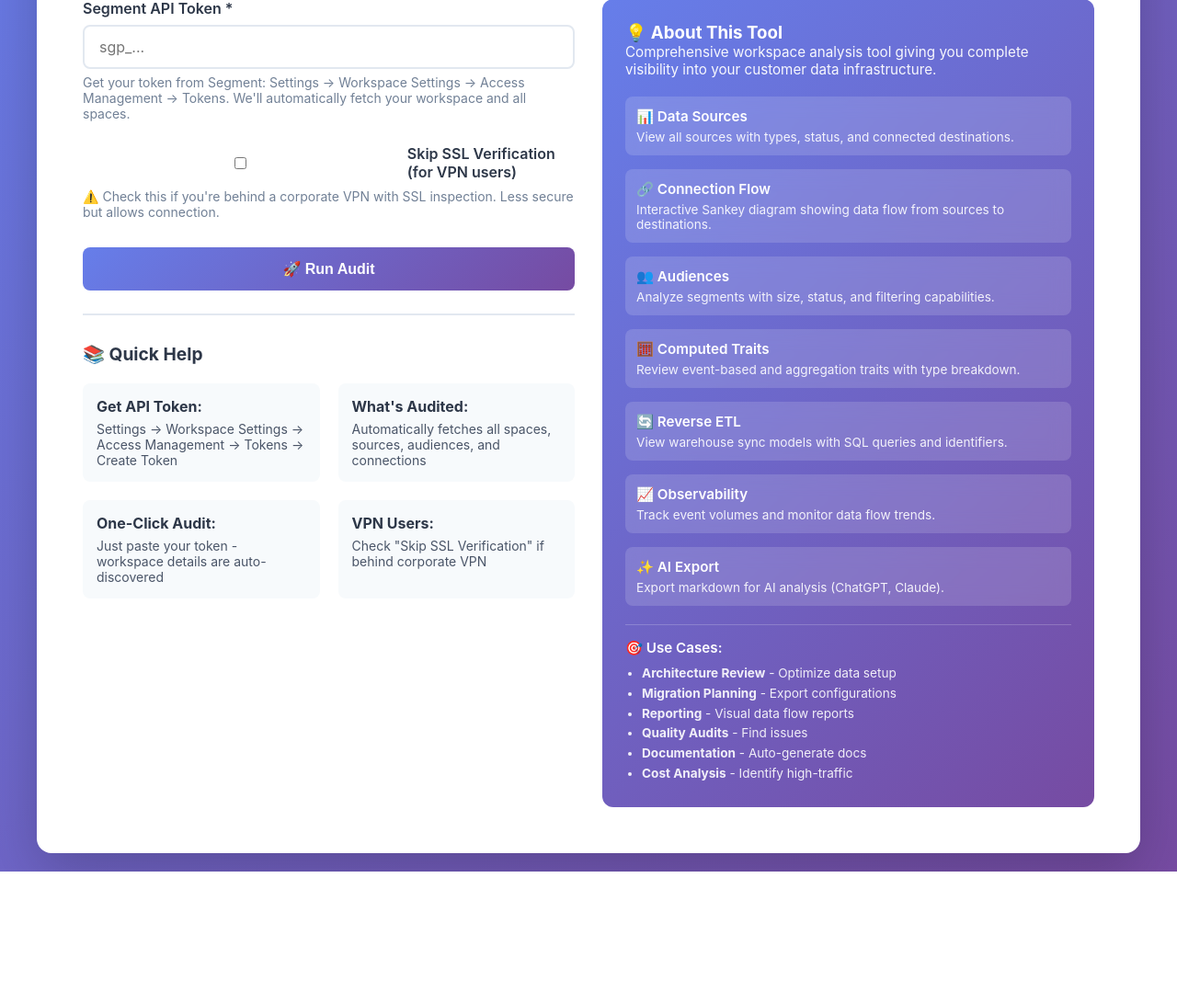
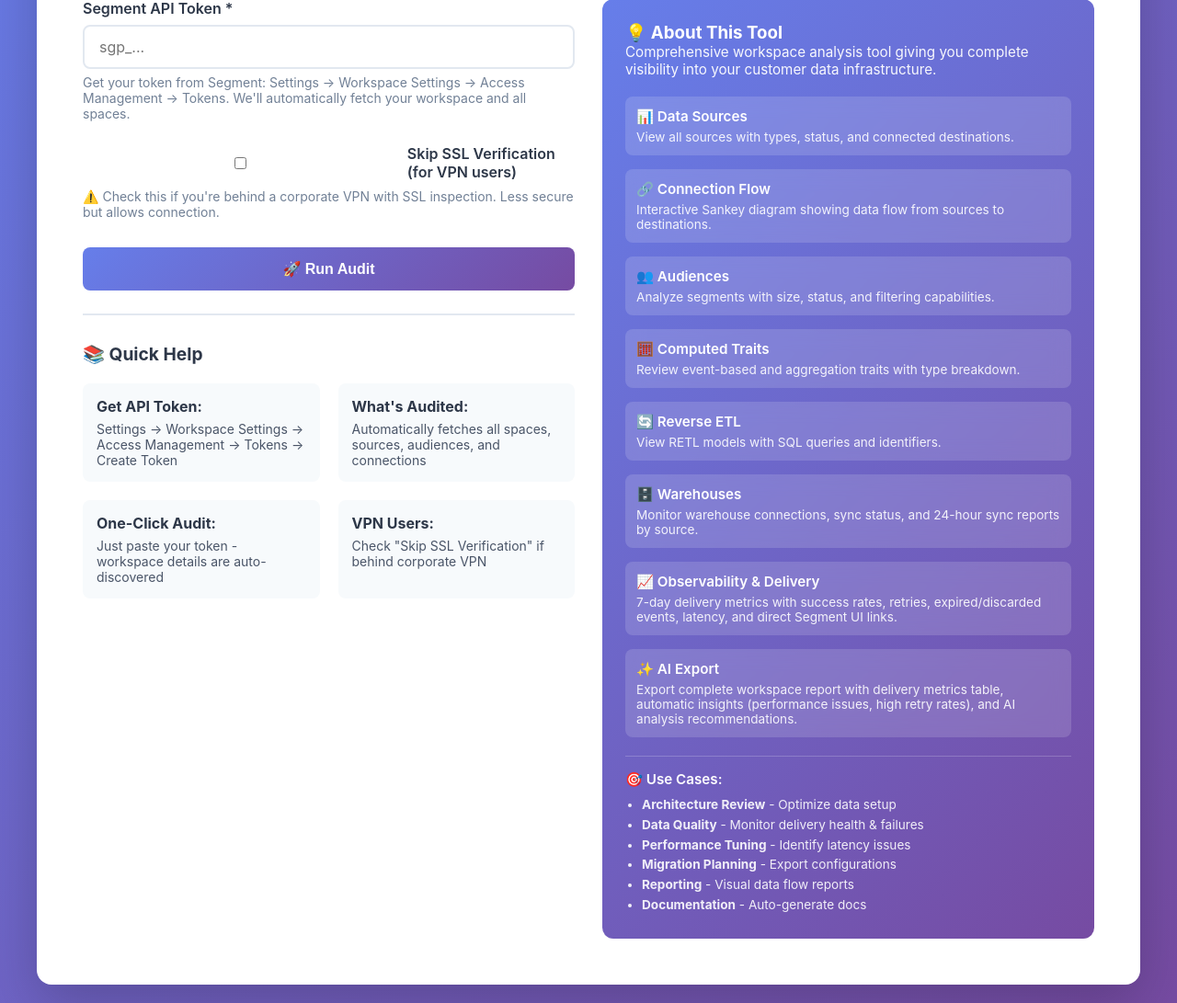
Before and after one commit to jpang007/segment-audit, a Flask app: page / in a window 1280 px wide. Shown: the part 295-1386 px from the top of the page at 92% size. Before the commit the page ends 1243 px from the top, so only its background shows below. Run offline with Flask 3, Linux system fonts and the light colour scheme; some libraries are stand-ins or nearby versions.

Commit message:
updating home page

```diff
--- a/templates/index.html
+++ b/templates/index.html
@@ -116,17 +116,22 @@
 
                             <div style="background: rgba(255,255,255,0.15); padding: 12px; border-radius: 8px; backdrop-filter: blur(10px);">
                                 <div style="font-weight: 600; margin-bottom: 5px; font-size: 0.95rem;">🔄 Reverse ETL</div>
-                                <p style="font-size: 0.85rem; margin: 0; opacity: 0.9;">View warehouse sync models with SQL queries and identifiers.</p>
+                                <p style="font-size: 0.85rem; margin: 0; opacity: 0.9;">View RETL models with SQL queries and identifiers.</p>
                             </div>
 
                             <div style="background: rgba(255,255,255,0.15); padding: 12px; border-radius: 8px; backdrop-filter: blur(10px);">
-                                <div style="font-weight: 600; margin-bottom: 5px; font-size: 0.95rem;">📈 Observability</div>
-                                <p style="font-size: 0.85rem; margin: 0; opacity: 0.9;">Track event volumes and monitor data flow trends.</p>
+                                <div style="font-weight: 600; margin-bottom: 5px; font-size: 0.95rem;">🗄️ Warehouses</div>
+                                <p style="font-size: 0.85rem; margin: 0; opacity: 0.9;">Monitor warehouse connections, sync status, and 24-hour sync reports by source.</p>
+                            </div>
+
+                            <div style="background: rgba(255,255,255,0.15); padding: 12px; border-radius: 8px; backdrop-filter: blur(10px);">
+                                <div style="font-weight: 600; margin-bottom: 5px; font-size: 0.95rem;">📈 Observability & Delivery</div>
+                                <p style="font-size: 0.85rem; margin: 0; opacity: 0.9;">7-day delivery metrics with success rates, retries, expired/discarded events, latency, and direct Segment UI links.</p>
                             </div>
 
                             <div style="background: rgba(255,255,255,0.15); padding: 12px; border-radius: 8px; backdrop-filter: blur(10px);">
                                 <div style="font-weight: 600; margin-bottom: 5px; font-size: 0.95rem;">✨ AI Export</div>
-                                <p style="font-size: 0.85rem; margin: 0; opacity: 0.9;">Export markdown for AI analysis (ChatGPT, Claude).</p>
+                                <p style="font-size: 0.85rem; margin: 0; opacity: 0.9;">Export complete workspace report with delivery metrics table, automatic insights (performance issues, high retry rates), and AI analysis recommendations.</p>
                             </div>
                         </div>
 
@@ -134,11 +139,11 @@
                             <div style="font-weight: 600; margin-bottom: 8px; font-size: 0.95rem;">🎯 Use Cases:</div>
                             <ul style="margin: 0; padding-left: 18px; opacity: 0.9; font-size: 0.85rem; line-height: 1.6;">
                                 <li><strong>Architecture Review</strong> - Optimize data setup</li>
+                                <li><strong>Data Quality</strong> - Monitor delivery health & failures</li>
+                                <li><strong>Performance Tuning</strong> - Identify latency issues</li>
                                 <li><strong>Migration Planning</strong> - Export configurations</li>
                                 <li><strong>Reporting</strong> - Visual data flow reports</li>
-                                <li><strong>Quality Audits</strong> - Find issues</li>
                                 <li><strong>Documentation</strong> - Auto-generate docs</li>
-                                <li><strong>Cost Analysis</strong> - Identify high-traffic</li>
                             </ul>
                         </div>
                     </div>
```
